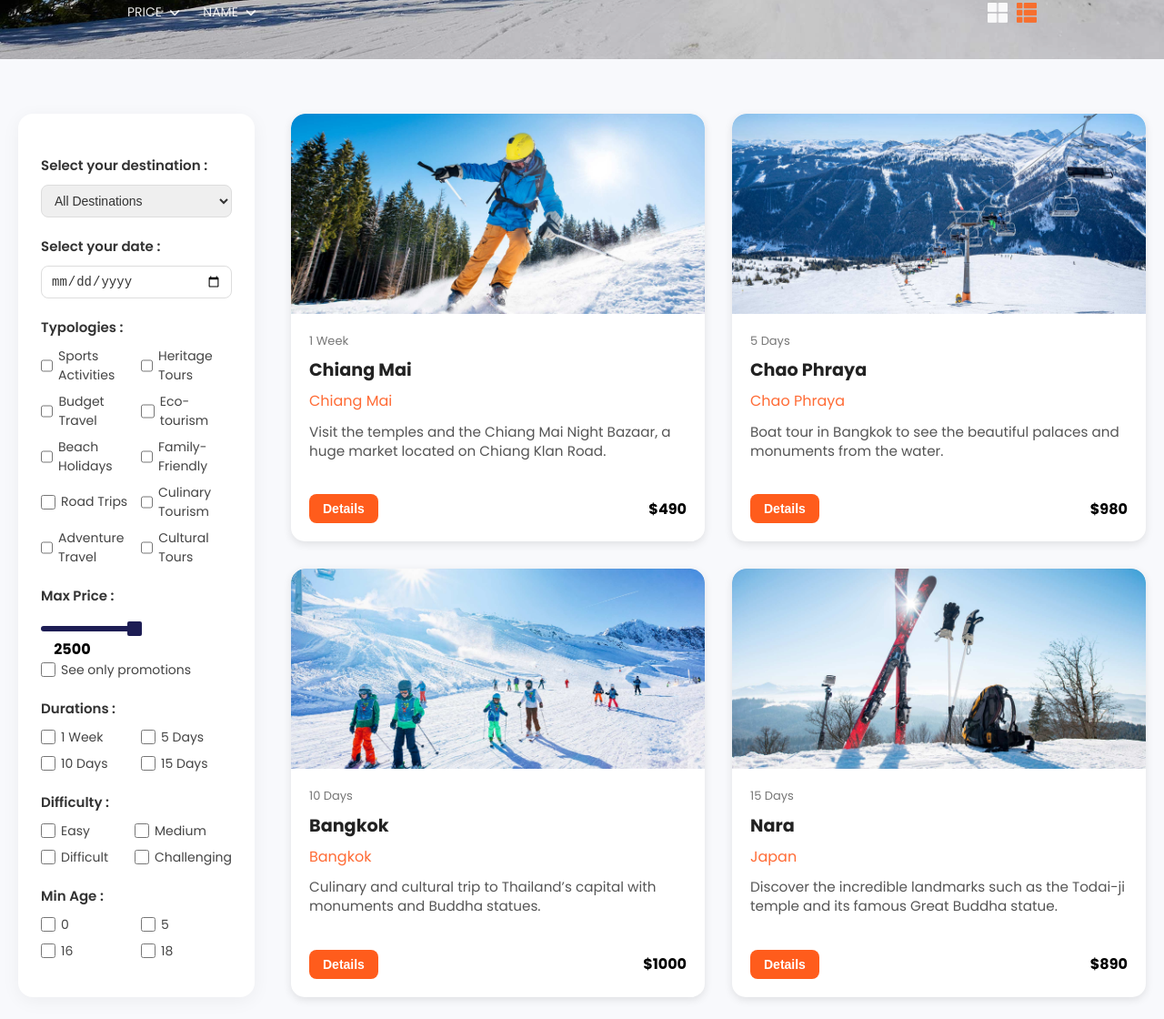
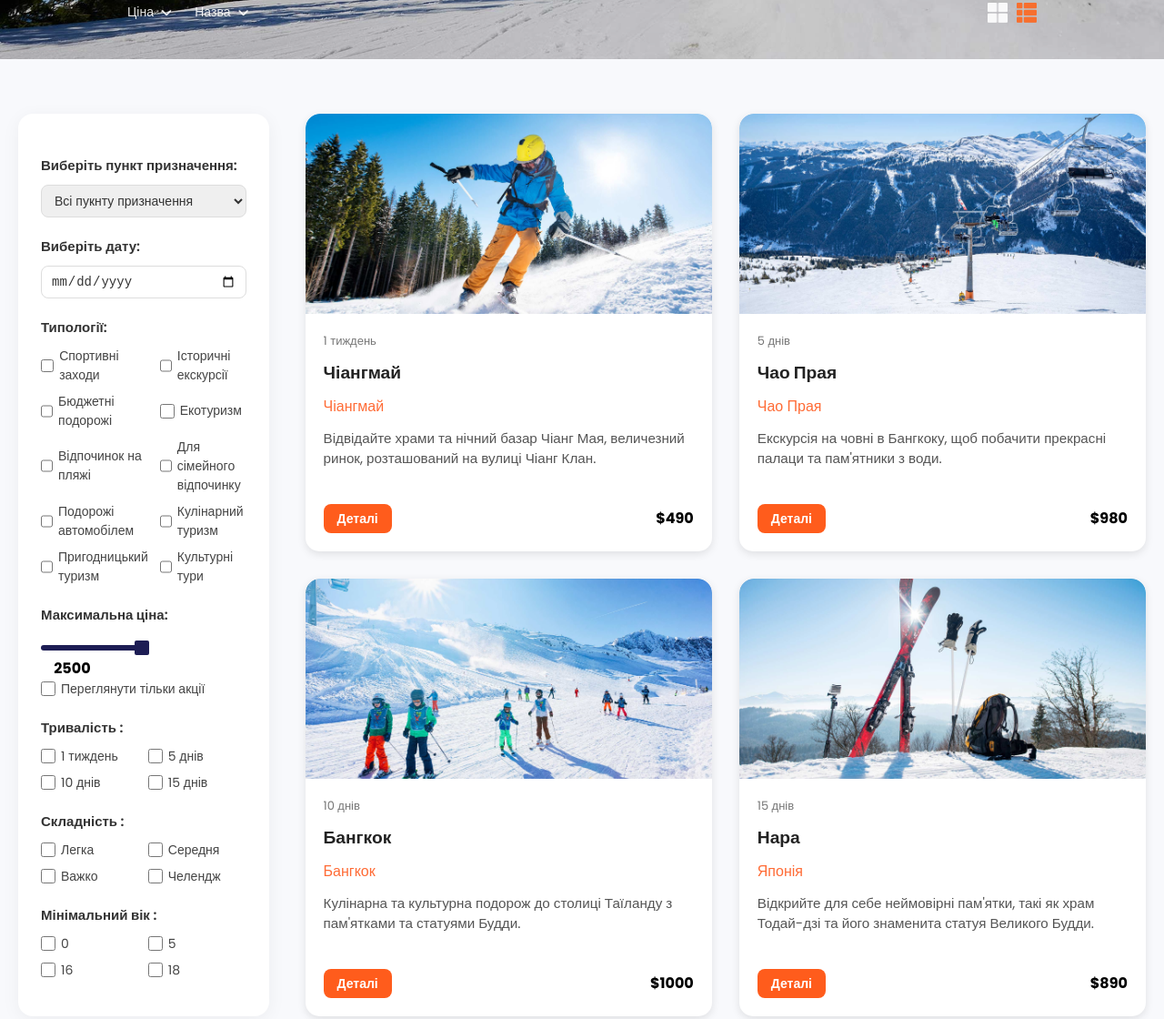
Before and after one commit to mikolababetski/mikolababetski.github.io, a plain HTML site: page otherpages/search.html in a window 1280 px wide. Shown: the part 715-1835 px from the top of the page at 91% size. Drawn offline with Linux system fonts and the light colour scheme.

Commit message:
Update search.html

```diff
--- a/otherpages/search.html
+++ b/otherpages/search.html
@@ -1,6 +1,8 @@
 <!DOCTYPE html>
 <html lang="en">
+
 <head>
+   <link rel="stylesheet" href="..//normilize.css" />
   <meta charset="UTF-8">
   <meta name="viewport" content="width=device-width, initial-scale=1.0">
   <title>Love Travel - Our Packages</title>
@@ -18,110 +20,128 @@
         <img src="images2/logotravel.png" alt="Love Travel Logo" />
       </div>
 
-    <!-- Навігація -->
+
       <nav class="nav" id="nav">
         <ul>
           <li><a href="../index.html">Головна</a></li>
-        <li><a href="#">Travel</a></li>
-        <li><a href="#">Pages</a></li>
-        <li><a href="#">Shop</a></li>
-        <li><a href="#">Blog</a></li>
-        <li><a href="#">Contact Us</a></li>
+          <li><a href="search.html">Подорожі</a></li>
+          <li><a href="../destinations/destinations.html">Пункти</a></li>
+          <li><a href="../page404/page404.html">Покупки</a></li>
+          <li><a href="../sportblog/sport.html">Блог</a></li>
+          <li><a href="#" class="open-modal">Звязок з нами</a></li>
         </ul>
       </nav>
 
-    <!-- Соцмережі -->
       <div class="social-icons">
         <a href="#"><i class="fab fa-youtube"></i></a>
         <a href="#"><i class="fab fa-instagram"></i></a>
         <a href="#"><i class="fab fa-twitter"></i></a>
       </div>
 
-    <!-- Бургер-кнопка -->
       <div id="burger" class="burger" role="button" tabindex="0" aria-label="Menu" aria-expanded="false">
         <i id="openIcon" class="fa-solid fa-bars"></i>
         <i id="closeIcon" class="fa-solid fa-xmark"></i>
       </div>
     </div>
   </header>
-    <!-- ===== HERO SECTION ===== -->
+  <div id="modal" class="modal">
+    <div class="modal-content">
+      <span class="close">&times;</span>
+      <h2>Звязок з нами</h2>
+      <form id="contactForm">
+        <label for="name">Ім'я:</label>
+        <input type="text" id="name" name="name" required>
+
+        <label for="email">Емейл:</label>
+        <input type="email" id="email" name="email" required>
+
+        <label for="message">Повідомлення:</label>
+        <textarea id="message" name="message" rows="4" required></textarea>
+
+        <button type="submit" class="send-btn">Відправити</button>
+      </form>
+    </div>
+  </div>
+<button id="scrollToTopBtn" title="Go to top">&#9650;</button>
  <section class="hero">
-        <div class="hero-overlay">
-            <div class="hero-content">
-                <h1>Our Packages</h1>
+    <div class="hero-overlay"> <div class="hero-content">
+            <h1>Наші тури</h1>
         </div>
 
-            <!-- нижні кнопки -->
         <div class="bottom-controls">
             <div class="left-filters">
                 <div class="filter">
-      <span>PRICE</span>
+                    <span>Ціна</span>
                     <i class="fa fa-angle-down"></i>
                 </div>
                 <div class="filter">
-      <span>NAME</span>
+                    <span>Назва</span>
                     <i class="fa fa-angle-down"></i>
                 </div>
             </div>
 
-  <!-- місце під PNG-іконки -->
             <div class="view-buttons">
                 <img src="images2/windowicon.png" alt="Grid View" class="view-icon">
                 <img src="images2/windoworange.png" alt="List View" class="view-icon">
             </div>
         </div>
+    </div>
   </section>
   <section class="tour-section">
     <div class="tour-container">
-    <!-- Filter Sidebar -->
+
       <aside class="tour-filters">
-  <h3>Select your destination :</h3>
+        <h3>Виберіть пункт призначення:</h3>
         <select class="filter-select">
-    <option>All Destinations</option>
-    <option>Thailand</option>
-    <option>Japan</option>
-    <option>Vietnam</option>
+          <option>Всі пукнту призначення</option>
+          <option>Тайланд</option>
+          <option>Японія</option>
+          <option>Агарта</option>
+          <option>Європа</option>
+          <option>Каліфорнія</option>
+          <option>Греція</option>
+          <option>Франція</option>
         </select>
 
-  <h3>Select your date :</h3>
+        <h3>Виберіть дату:</h3>
         <input type="date" class="filter-date" />
 
-  <h3>Typologies :</h3>
+        <h3>Типології:</h3>
         <div class="filter-grid">
-    <label><input type="checkbox" /> Sports Activities</label>
-    <label><input type="checkbox" /> Heritage Tours</label>
-    <label><input type="checkbox" /> Budget Travel</label>
-    <label><input type="checkbox" /> Eco-tourism</label>
-    <label><input type="checkbox" /> Beach Holidays</label>
-    <label><input type="checkbox" /> Family-Friendly</label>
-    <label><input type="checkbox" /> Road Trips</label>
-    <label><input type="checkbox" /> Culinary Tourism</label>
-    <label><input type="checkbox" /> Adventure Travel</label>
-    <label><input type="checkbox" /> Cultural Tours</label>
+          <label><input type="checkbox" /> Спортивні заходи</label>
+          <label><input type="checkbox" /> Історичні екскурсії</label>
+          <label><input type="checkbox" /> Бюджетні подорожі</label>
+          <label><input type="checkbox" /> Екотуризм</label>
+          <label><input type="checkbox" /> Відпочинок на пляжі</label>
+          <label><input type="checkbox" /> Для сімейного відпочинку</label>
+          <label><input type="checkbox" /> Подорожі автомобілем</label>
+          <label><input type="checkbox" /> Кулінарний туризм</label>
+          <label><input type="checkbox" /> Пригодницький туризм</label>
+          <label><input type="checkbox" /> Культурні тури</label>
         </div>
 
-  <h3>Max Price :</h3>
+        <h3>Максимальна ціна:</h3>
         <input type="range" min="100" max="5000" value="2500" class="price-range" />
         <p>$ <span id="priceValue">2500</span></p>
-  <label class="check-inline"><input type="checkbox" /> See only promotions</label>
+        <label class="check-inline"><input type="checkbox" /> Переглянути тільки акції</label>
 
-  <h3>Durations :</h3>
+        <h3>Тривалість :</h3>
         <div class="filter-grid">
-    <label><input type="checkbox" /> 1 Week</label>
-    <label><input type="checkbox" /> 5 Days</label>
-    <label><input type="checkbox" /> 10 Days</label>
-    <label><input type="checkbox" /> 15 Days</label>
+          <label><input type="checkbox" /> 1 тиждень</label>
+          <label><input type="checkbox" /> 5 днів</label>
+          <label><input type="checkbox" /> 10 днів</label>
+          <label><input type="checkbox" /> 15 днів</label>
         </div>
 
-  <h3>Difficulty :</h3>
+        <h3>Складність :</h3>
         <div class="filter-grid">
-    <label><input type="checkbox" /> Easy</label>
-    <label><input type="checkbox" /> Medium</label>
-    <label><input type="checkbox" /> Difficult</label>
-    <label><input type="checkbox" /> Challenging</label>
+          <label><input type="checkbox" /> Легка</label>
+          <label><input type="checkbox" /> Середня</label>
+          <label><input type="checkbox" /> Важко</label>
+          <label><input type="checkbox" /> Челендж</label>
         </div>
 
-  <h3>Min Age :</h3>
+        <h3>Мінімальний вік :</h3>
         <div class="filter-grid">
           <label><input type="checkbox" /> 0</label>
           <label><input type="checkbox" /> 5</label>
@@ -129,22 +149,22 @@
           <label><input type="checkbox" /> 18</label>
         </div>
       </aside>
-    <!-- Tours List -->
+
       <div class="tour-cards">
         <div class="tour-card">
           <div class="tour-image">
             <img src="images2/chiang.jpg" alt="Chiang Mai" />
           </div>
           <div class="tour-info">
-      <p class="tour-duration">1 Week</p>
-      <h4>Chiang Mai</h4>
-      <p class="tour-location">Chiang Mai</p>
+            <p class="tour-duration">1 тиждень</p>
+            <h4>Чіангмай</h4>
+            <p class="tour-location">Чіангмай</p>
             <p class="tour-desc">
-        Visit the temples and the Chiang Mai Night Bazaar, a huge market located on Chiang Klan Road.
+              Відвідайте храми та нічний базар Чіанг Мая, величезний ринок, розташований на вулиці Чіанг Клан.
             </p>
             <div class="tour-footer">
-        <button class="details-btn">Details</button>
-        <p class="price">From <span>$490</span></p>
+              <button class="details-btn">Деталі</button>
+              <p class="price">Від <span>$490</span></p>
             </div>
           </div>
         </div>
@@ -154,15 +174,15 @@
             <img src="images2/chao.jpg" alt="Chao Phraya" />
           </div>
           <div class="tour-info">
-      <p class="tour-duration">5 Days</p>
-      <h4>Chao Phraya</h4>
-      <p class="tour-location">Chao Phraya</p>
+            <p class="tour-duration">5 днів</p>
+            <h4>Чао Прая</h4>
+            <p class="tour-location">Чао Прая</p>
             <p class="tour-desc">
-        Boat tour in Bangkok to see the beautiful palaces and monuments from the water.
+              Екскурсія на човні в Бангкоку, щоб побачити прекрасні палаци та пам'ятники з води.
             </p>
             <div class="tour-footer">
-        <button class="details-btn">Details</button>
-        <p class="price">From <span>$980</span></p>
+              <button class="details-btn">Деталі</button>
+              <p class="price">Від <span>$980</span></p>
             </div>
           </div>
         </div>
@@ -172,15 +192,15 @@
             <img src="images2/banghkok.jpg" alt="Bangkok" />
           </div>
           <div class="tour-info">
-      <p class="tour-duration">10 Days</p>
-      <h4>Bangkok</h4>
-      <p class="tour-location">Bangkok</p>
+            <p class="tour-duration">10 днів</p>
+            <h4>Бангкок</h4>
+            <p class="tour-location">Бангкок</p>
             <p class="tour-desc">
-        Culinary and cultural trip to Thailand’s capital with monuments and Buddha statues.
+              Кулінарна та культурна подорож до столиці Таїланду з пам'ятками та статуями Будди.
             </p>
             <div class="tour-footer">
-        <button class="details-btn">Details</button>
-        <p class="price">From <span>$1000</span></p>
+              <button class="details-btn">Деталі</button>
+              <p class="price">Від <span>$1000</span></p>
             </div>
           </div>
         </div>
@@ -190,22 +210,21 @@
             <img src="images2/nara.jpg" alt="Nara" />
           </div>
           <div class="tour-info">
-      <p class="tour-duration">15 Days</p>
-      <h4>Nara</h4>
-      <p class="tour-location">Japan</p>
+            <p class="tour-duration">15 днів</p>
+            <h4>Нара</h4>
+            <p class="tour-location">Японія</p>
             <p class="tour-desc">
-        Discover the incredible landmarks such as the Todai-ji temple and its famous Great Buddha statue.
+              Відкрийте для себе неймовірні пам'ятки, такі як храм Тодай-дзі та його знаменита статуя Великого Будди.
             </p>
             <div class="tour-footer">
-        <button class="details-btn">Details</button>
-        <p class="price">From <span>$890</span></p>
+              <button class="details-btn">Деталі</button>
+              <p class="price">Від <span>$890</span></p>
             </div>
           </div>
         </div>
       </div>
     </div>
 
-<!-- Pagination -->
     <div class="pagination">
       <button class="page-btn active" data-page="1">1</button>
       <button class="page-btn" data-page="2">2</button>
@@ -223,15 +242,12 @@
 
 
       <div class="footer__grid">
-  <!-- Ліва колонка -->
         <h2 class="footer__title">
           Подорожуйте за межі своєї уяви, <br>
           з нашим <span class="accent">Туристичне агентство!</span>
         </h2>
 
-  <!-- Права колонка -->
         <div class="footer__info">
-    <!-- Адреса -->
           <div class="footer__col">
             <h3 class="footer__heading">Адреса</h3>
             <p class="footer__address">
@@ -246,7 +262,6 @@
             </ul>
           </div>
 
-    <!-- Контакти -->
           <div class="footer__col">
             <h3 class="footer__heading">Контакти</h3>
             <a href="mailto:info@travel.com" class="btn-mail">info@travel.com</a>
@@ -255,7 +270,6 @@
         </div>
       </div>
 
-    <!-- Bottom -->
       <div class="footer__bottom">
         <div class="footer__links">
           <a href="#">Тема ВордПресс для подорожей</a>
```
Lines whose indentation alone changed are shown as unchanged.
